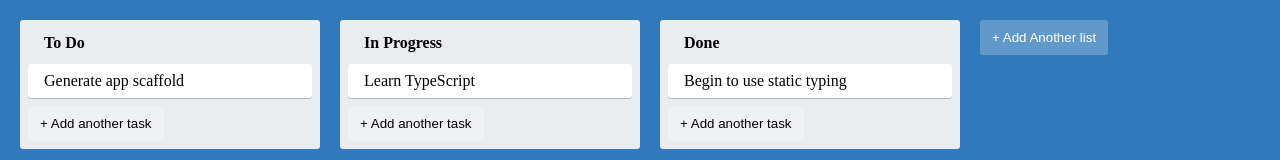
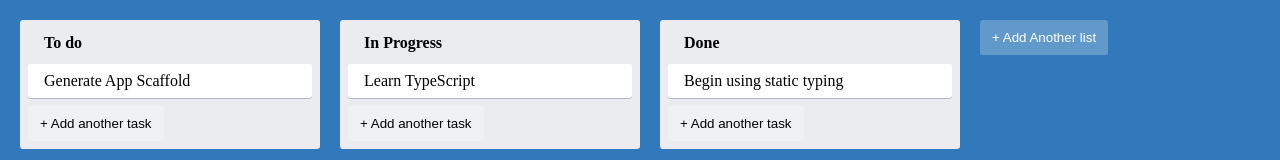
Before and after one commit to tuf75588/react-trello-clone, a React (Create React App) app: page / in a window 1280 px wide. Shown: the top 160 px of the page. Built offline with nearby package versions, Linux system fonts and the light colour scheme.

Commit message:
Columns/Cards rendered from state

```diff
--- a/src/App.tsx
+++ b/src/App.tsx
@@ -1,22 +1,15 @@
 import React from 'react';
-import { AppContainer, AddItemButton } from './styles/styles';
+import { AppContainer } from './styles/styles';
 import Column from './components/Column';
-import Card from './components/Card';
 import AddNewItem from './components/AddNewItem';
+import useAppState from './hooks/useAppState';
 function App() {
-  let text = 'Andrew';
-
+  const { state } = useAppState();
   return (
     <AppContainer className="App">
-      <Column title="To Do">
-        <Card text="Generate app scaffold" />
-      </Column>
-      <Column title="In Progress">
-        <Card text="Learn TypeScript" />
-      </Column>
-      <Column title="Done">
-        <Card text="Begin to use static typing" />
-      </Column>
+      {state.lists.map((list, i) => {
+        return <Column title={list.text} index={i} key={list.id} />;
+      })}
       <AddNewItem
         toggleButtonText="+ Add Another list"
         onAdd={() => console.log('running!')}
--- a/src/components/Column.tsx
+++ b/src/components/Column.tsx
@@ -1,17 +1,22 @@
 import React from 'react';
 import { ColumnContainer, ColumnTitle } from '../styles/styles';
 import AddNewItem from './AddNewItem';
-
+import Card from './Card';
+import useAppState from '../hooks/useAppState';
 // INTERFACES
 interface ColumnProps {
   title?: string;
+  index: number;
 }
 
-function Column({ title, children }: React.PropsWithChildren<ColumnProps>) {
+function Column({ title, index }: React.PropsWithChildren<ColumnProps>) {
+  const { state } = useAppState();
   return (
     <ColumnContainer>
       <ColumnTitle>{title}</ColumnTitle>
-      {children}
+      {state.lists[index].tasks.map((card) => {
+        return <Card text={card.text} key={card.id} />;
+      })}
       <AddNewItem
         toggleButtonText="+ Add another task"
         onAdd={() => console.log('adding another task to the list')}
--- a/src/context/index.tsx
+++ b/src/context/index.tsx
@@ -1,5 +1,5 @@
 import React, { createContext } from 'react';
-import uuid from 'uuid';
+import { v4 } from 'uuid';
 
 interface Task {
   id: string;
@@ -24,23 +24,23 @@ const appData: AppState = {
   lists: [
     {
       text: 'To do',
-      id: uuid.v4(),
-      tasks: [{ id: uuid.v4(), text: 'Generate App Scaffold' }],
+      id: v4(),
+      tasks: [{ id: v4(), text: 'Generate App Scaffold' }],
     },
     {
       text: 'In Progress',
-      id: uuid.v4(),
-      tasks: [{ id: uuid.v4(), text: 'Learn TypeScript' }],
+      id: v4(),
+      tasks: [{ id: v4(), text: 'Learn TypeScript' }],
     },
     {
       text: 'Done',
-      id: uuid.v4(),
-      tasks: [{ id: uuid.v4(), text: 'Begin using static typing' }],
+      id: v4(),
+      tasks: [{ id: v4(), text: 'Begin using static typing' }],
     },
   ],
 };
 
-const AppStateContext = createContext<AppStateContextProps>(
+export const AppStateContext = createContext<AppStateContextProps>(
   {} as AppStateContextProps
 );
 
--- /dev/null
+++ b/src/hooks/useAppState.ts
@@ -0,0 +1,8 @@
+import { useContext, useEffect, useState } from 'react';
+import { AppStateContext } from '../context/index';
+
+function useAppState() {
+  return useContext(AppStateContext);
+}
+
+export default useAppState;
```
